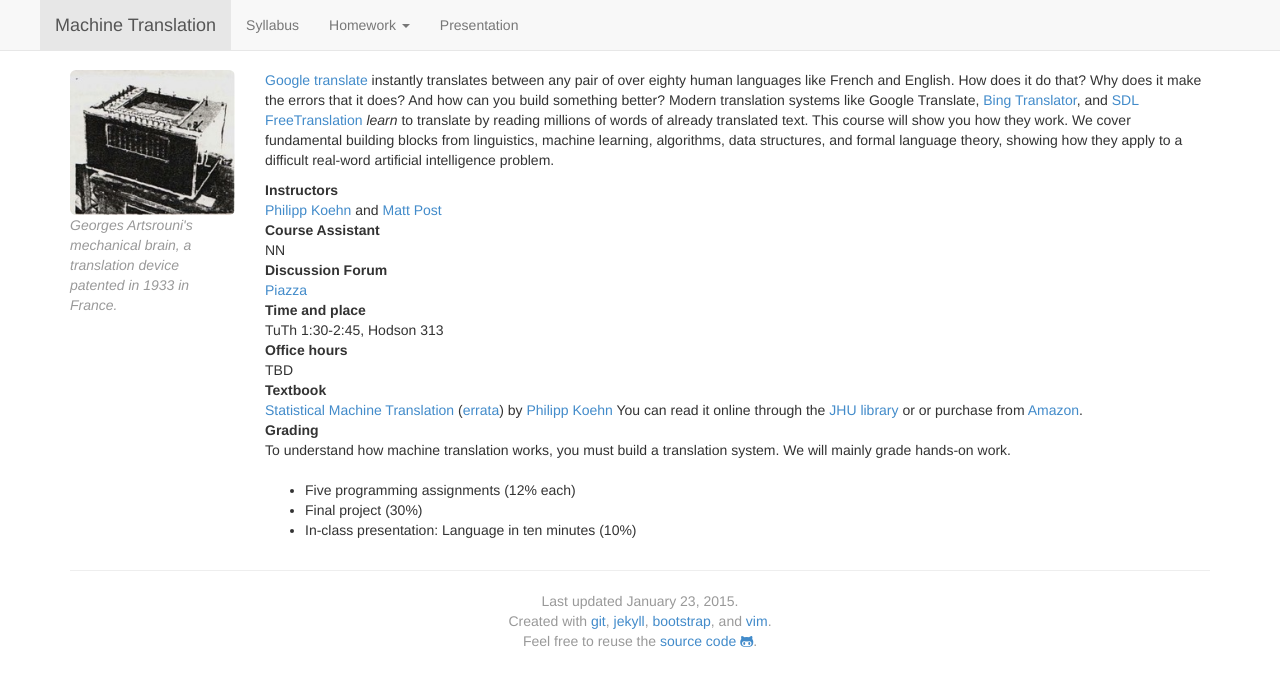
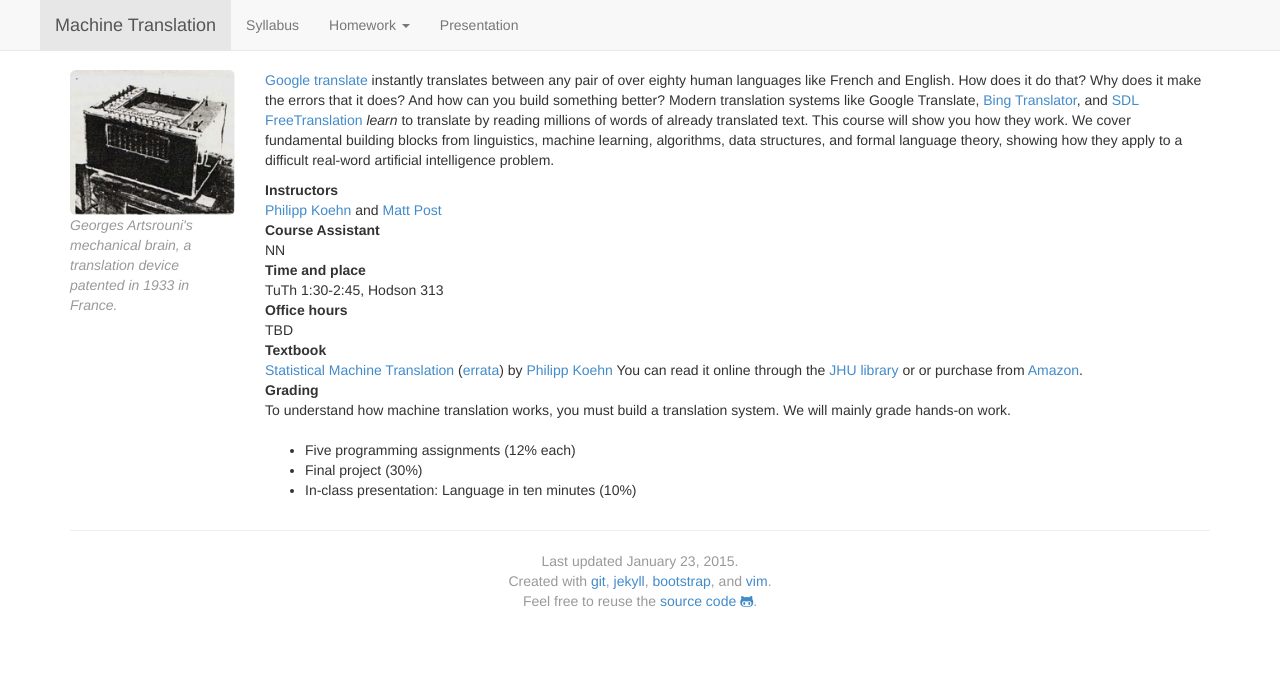
Before and after one commit to mt-class/jhu, a Jekyll site: the page built from index.md, in a window 1280 px wide. Shown: the top 686 px of the page. Built offline with Jekyll 4.4.1, drawn with Linux system fonts in a browser that asks for light colours; nearby versions of some CDN libraries.

Commit message:
Update index.md

```diff
--- a/index.md
+++ b/index.md
@@ -28,9 +28,6 @@
 Course Assistant
 : NN
 
-Discussion Forum
-: [Piazza](https://piazza.com/jhu/spring2014/en600468/home)
-
 Time and place
 : TuTh 1:30-2:45, Hodson 313
 
```
